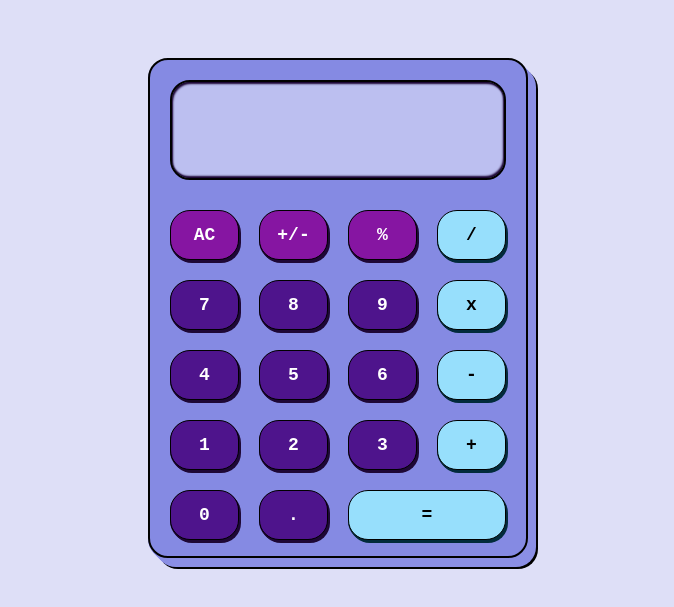
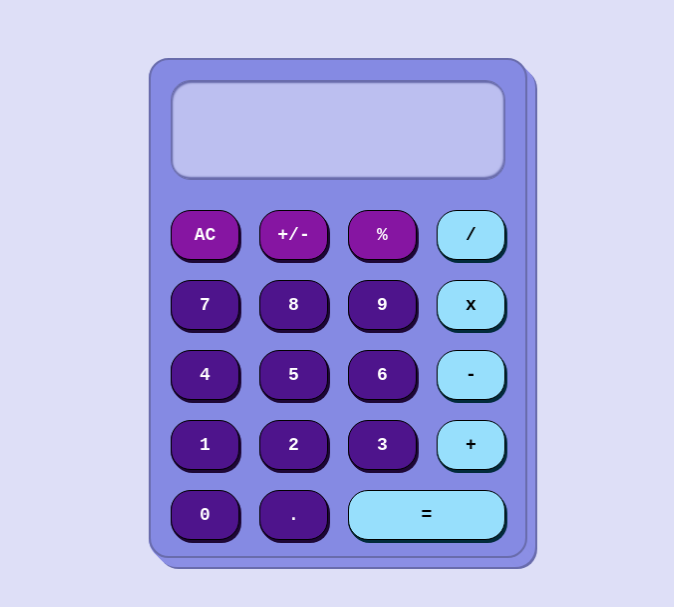
Before and after one commit to Khadijat98/calculator-challenge, a plain HTML site: page index.html in a window 1280 px wide. Both pictures are taken after a click on the button "AC". Shown: the part 159-766 px from the top of the page, without its empty margins (302-976 px from the left). Drawn offline with Linux system fonts and the light colour scheme; a web font is replaced by a local one.

Commit message:
made slight styling changes, added light-up display, and added to README

```diff
--- a/assets/styles/_main.scss
+++ b/assets/styles/_main.scss
@@ -21,12 +21,12 @@ body {
   display: grid;
   grid-template-columns: repeat(4, 1fr);
   grid-template-rows: repeat(6, 1fr);
-  border: 2px solid black;
+  border: 2px solid #696cac;
   border-radius: 20px;
   box-shadow: 0px 1px #8B8FE5, 1px 2px #8B8FE5, 2px 3px #8B8FE5,
               3px 4px #8B8FE5, 4px 5px #8B8FE5, 5px 6px #8B8FE5,
               6px 7px #8B8FE5, 7px 8px #8B8FE5, 8px 9px #8B8FE5,
-              10px 11px black ;
+              10px 11px #696cac ;
   background-color: #858AE3;
   padding: 20px;
   gap: 20px;
@@ -34,6 +34,8 @@ body {
   margin: 10px 20px;
   justify-content: flex-end;
   width: 100vw;
+  perspective: 50em;
+  transform: rotateY(5deg);
 
 @media (min-width: 420px) {
   max-width: 380px;
@@ -42,10 +44,10 @@ body {
 }
 
 .calculator__display-screen {
-  border: 2px solid black;
+  border: 1px solid #696cac;
   border-radius: 20px;
   background-color: #BCBFF0;
-  box-shadow: 0px -1px 1px #1E0836 inset, -1px -2px 2px #1E0836 inset, 0px 1px 1px #1E0836 inset, 1px 2px 2px #1E0836 inset;
+  box-shadow: 0px -1px 1px #696cac inset, -1px -2px 2px #696cac inset, 0px 1px 1px #696cac inset, 1px 2px 2px #696cac inset;
   grid-column: 1/5;
   margin-bottom: 10px;
   padding: 0px 5px 2px;
@@ -58,7 +60,7 @@ body {
   font-size: 30px;
 }
 
-.calculator__display-screen:hover {
+.calculator__display-screen.light-display {
   background-color: blueviolet;
   color: #DEDFF7;
   text-shadow: 0px 0px 1px black, 0px 0px 1px black, 0px 0px 1px black;
--- a/script.js
+++ b/script.js
@@ -5,6 +5,15 @@ const equalsKey = document.querySelector("#equals")
 const clearKey = document.querySelector("#clear")
 const percentageKey = document.querySelector("#percentage")
 const plusMinusKey = document.querySelector("#positive-or-negative")
+const calcKeys = document.querySelectorAll(".calculator__keys")
+
+
+// function for light-up display
+calcKeys.forEach((calcKey) => {
+  calcKey.addEventListener("click", () => {
+    calcDisplay.classList.add("light-display")
+  })
+})
 
 // variables that will be updated
 let firstNum;
@@ -60,16 +69,19 @@ equalsKey.addEventListener("click", ()  => {
   calcDisplay.innerHTML = parseFloat(firstNum) * parseFloat(secondNum);
  } else if (operator == "/") {
   calcDisplay.innerHTML = parseFloat(firstNum) / parseFloat(secondNum);
- } else if (secondNum) {
-   calcDisplay.innerHTML = secondNum;
- } else {
-  calcDisplay.innerHTML = "";
+  }
+  else if (secondNum) {
+   calcDisplay.innerHTML = parseFloat(secondNum);
  }
+  else {
+    calcDisplay.innerHTML = "";
+  }
 })
 
 // function for clear
 clearKey.addEventListener("click", () => {
   calcDisplay.innerHTML = "";
-  firstNum = 0;
-  secondNum = 0;
+  firstNum = "";
+  secondNum = "";
+  calcDisplay.classList.remove("light-display")
 })
```
Also changed, not shown: README.md, styles.css.
